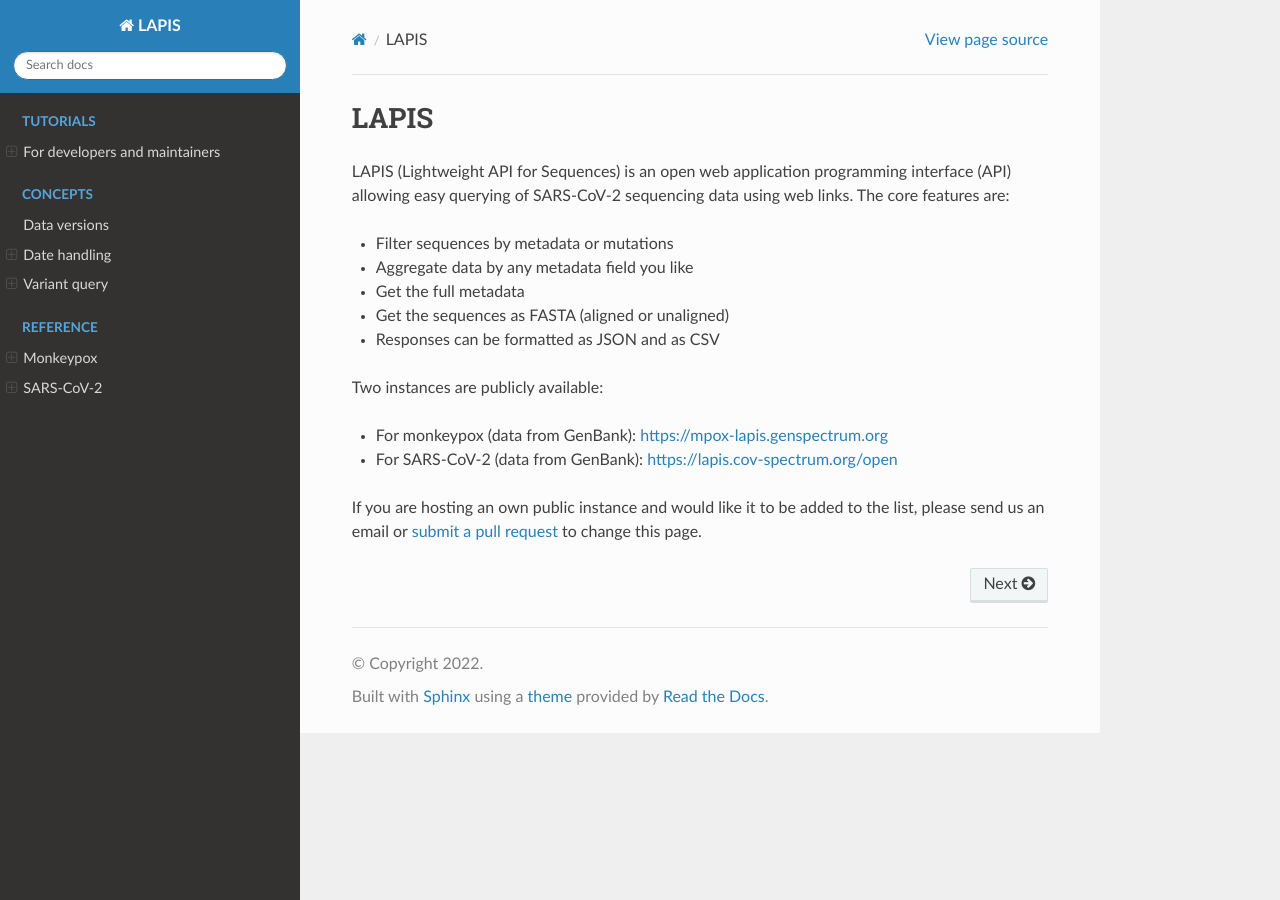
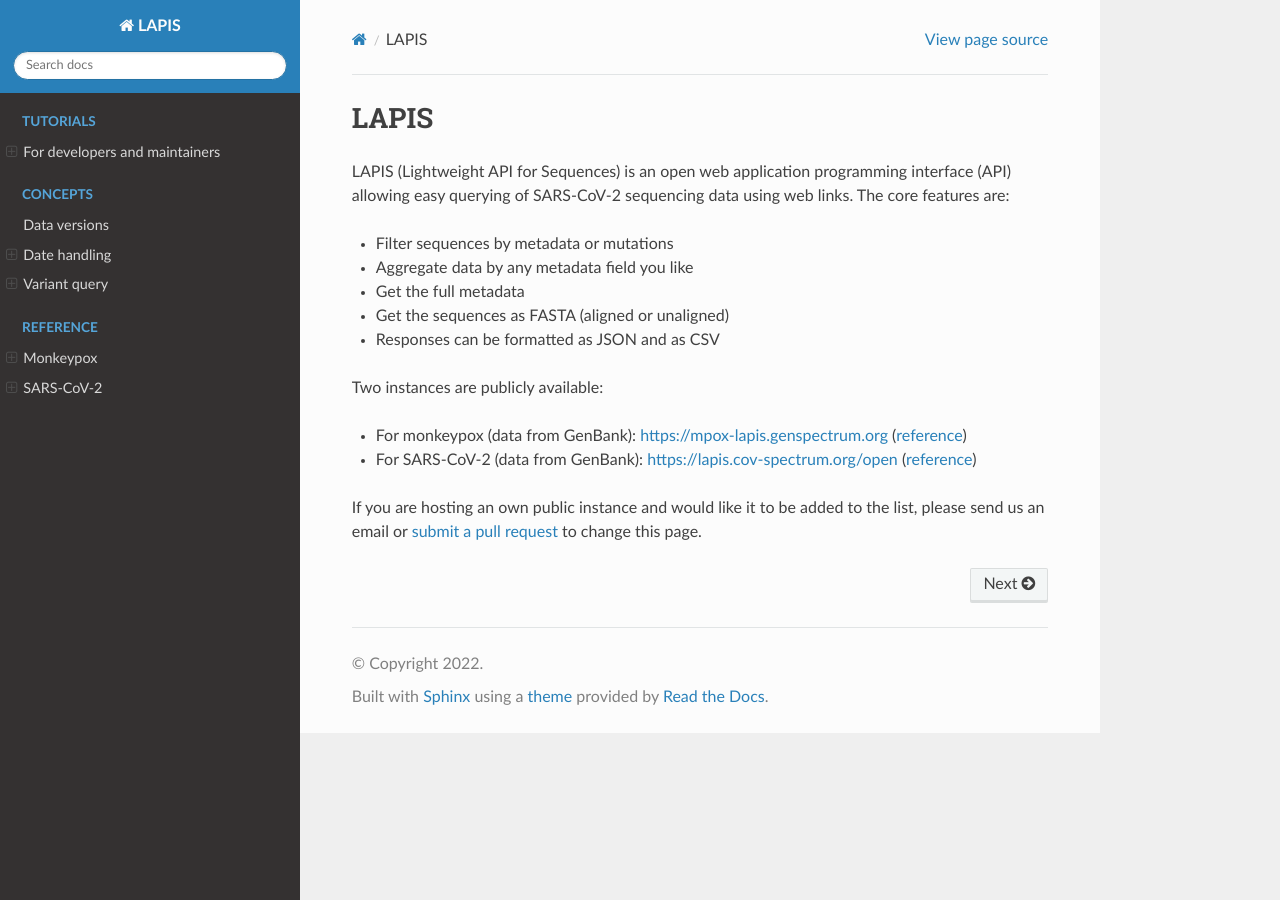
Before and after one commit to GenSpectrum/LAPIS, a Sphinx documentation site: the page built from docs/source/index.rst, in a window 1280 px wide. Built offline with Sphinx 7.4.7 and the Read the Docs theme 2.0.0, drawn with Linux system fonts in a browser that asks for light colours.

Commit message:
docs: add links from index to reference pages

```diff
--- a/docs/source/index.rst
+++ b/docs/source/index.rst
@@ -11,8 +11,8 @@ LAPIS (Lightweight API for Sequences) is an open web application programming int
 
 Two instances are publicly available:
 
-- For monkeypox (data from GenBank): https://mpox-lapis.genspectrum.org
-- For SARS-CoV-2 (data from GenBank): https://lapis.cov-spectrum.org/open
+- For monkeypox (data from GenBank): https://mpox-lapis.genspectrum.org (:ref:`reference <referenceMonkeypox>`)
+- For SARS-CoV-2 (data from GenBank): https://lapis.cov-spectrum.org/open (:ref:`reference <referenceSarsCoV2>`)
 
 If you are hosting an own public instance and would like it to be added to the list, please send us an email or `submit a pull request <https://github.com/cevo-public/LAPIS/blob/rtd/docs/source/index.rst>`_ to change this page.
 
--- a/docs/source/reference/monkeypox.rst
+++ b/docs/source/reference/monkeypox.rst
@@ -1,3 +1,5 @@
+.. _referenceMonkeypox:
+
 Reference: monkeypox instance
 =============================
 
--- a/docs/source/reference/sars_cov_2.rst
+++ b/docs/source/reference/sars_cov_2.rst
@@ -1,3 +1,5 @@
+.. _referenceSarsCoV2:
+
 Reference: SARS-CoV-2 instance
 ==============================
 
```
